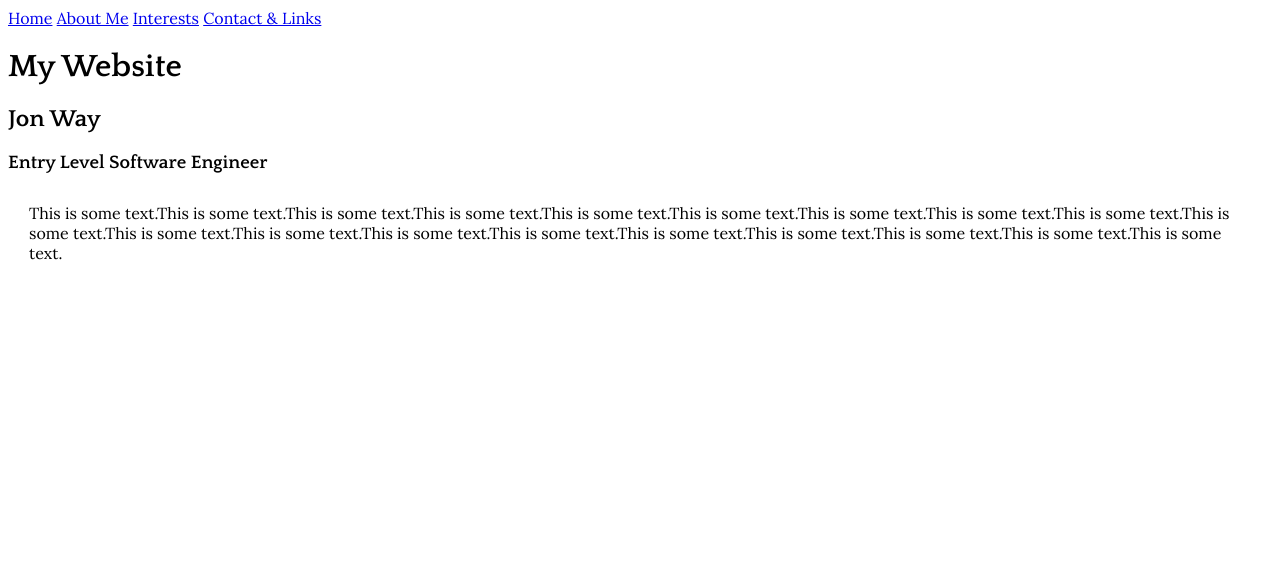
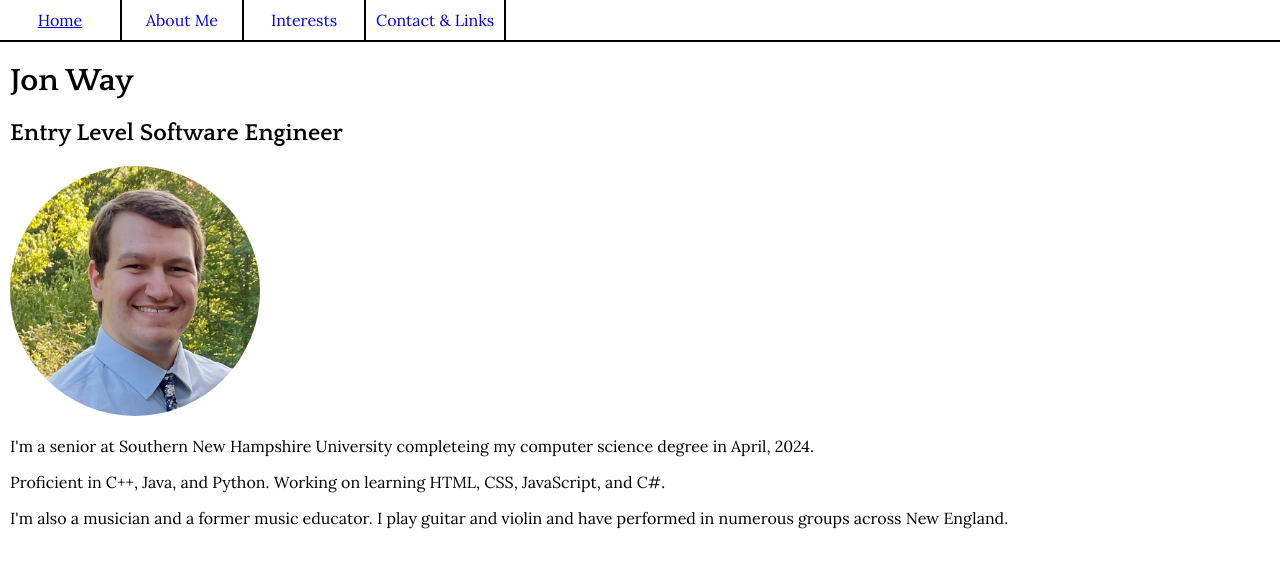
Before and after one commit to jway22/personal-website, a plain HTML site: page index.html in a window 1280 px wide. Drawn offline with Linux system fonts and the light colour scheme.

Commit message:
Nav bar, media player, photo

```diff
--- a/index.html
+++ b/index.html
@@ -6,20 +6,21 @@
 
     <body>
         <header>
-            <nav>
-                <a href="index.html">Home</a>
-                <a href="about-me.html">About Me</a>
-                <a href="interests.html">Interests</a>
-                <a href="contact.html">Contact & Links</a>
+            <nav class="nav-links">
+                <a class="nav-link" href="index.html">Home</a>
+                <a class="nav-link" href="about-me.html">About Me</a>
+                <a class="nav-link" href="interests.html">Interests</a>
+                <a class="nav-link" href="contact.html">Contact & Links</a>
             </nav>
         </header>
-        <div>
-            <h1>My Website</h1>
-            <!-- Picture of me -->
-            <h2>Jon Way</h2>
-            <h3>Entry Level Software Engineer</h3>
-            <p>This is some text.This is some text.This is some text.This is some text.This is some text.This is some text.This is some text.This is some text.This is some text.This is some text.This is some text.This is some text.This is some text.This is some text.This is some text.This is some text.This is some text.This is some text.This is some text.</p>
-        </div>
+        <main>
+            <h1>Jon Way</h1>
+            <h2>Entry Level Software Engineer</h2>
+            <img src="Me.png">
+            <p>I'm a senior at Southern New Hampshire University completeing my computer science degree in April, 2024.</p>
+            <p>Proficient in C++, Java, and Python. Working on learning HTML, CSS, JavaScript, and C#.</p>
+            <p>I'm also a musician and a former music educator. I play guitar and violin and have performed in numerous groups across New England.</p>
+        </main>
 
     </body>
 </html>
--- a/style.css
+++ b/style.css
@@ -34,7 +34,11 @@ html {
 }
 
 body {
-    /* min-height: 100%; */
+    margin: 0;
+}
+
+main {
+    margin: 10px;
 }
 
 h1, h2, h3, h4, h5, h6 {
@@ -44,11 +48,32 @@ h1, h2, h3, h4, h5, h6 {
 
 p {
     /* padding: 10px 5px 20px 1px; */
-    padding-top: 10px;
-    padding-right: 5px;
-    padding-bottom: 20px;
-    padding-left: 1px;
-    margin: 20px;
+}
+
+header {
+    border-bottom: 2px solid black;
+}
+
+img {
+    max-width: 250px;
+    border-radius: 999px;
+}
+
+.nav-links {
+    display: flex;
+}
+
+.nav-link {
+    border-right: 2px solid black;
+    padding: 10px;
+    min-width: 100px;
+    display: flex;
+    justify-content: center;
+    text-decoration: none;
+}
+
+.nav-link:hover {
+    text-decoration: underline;
 }
 
 .center {
```
Also changed, not shown: about-me.html (+5 -5 lines), contact.html (+5 -5 lines), interests.html (+7 -5 lines), Me.png (added).
